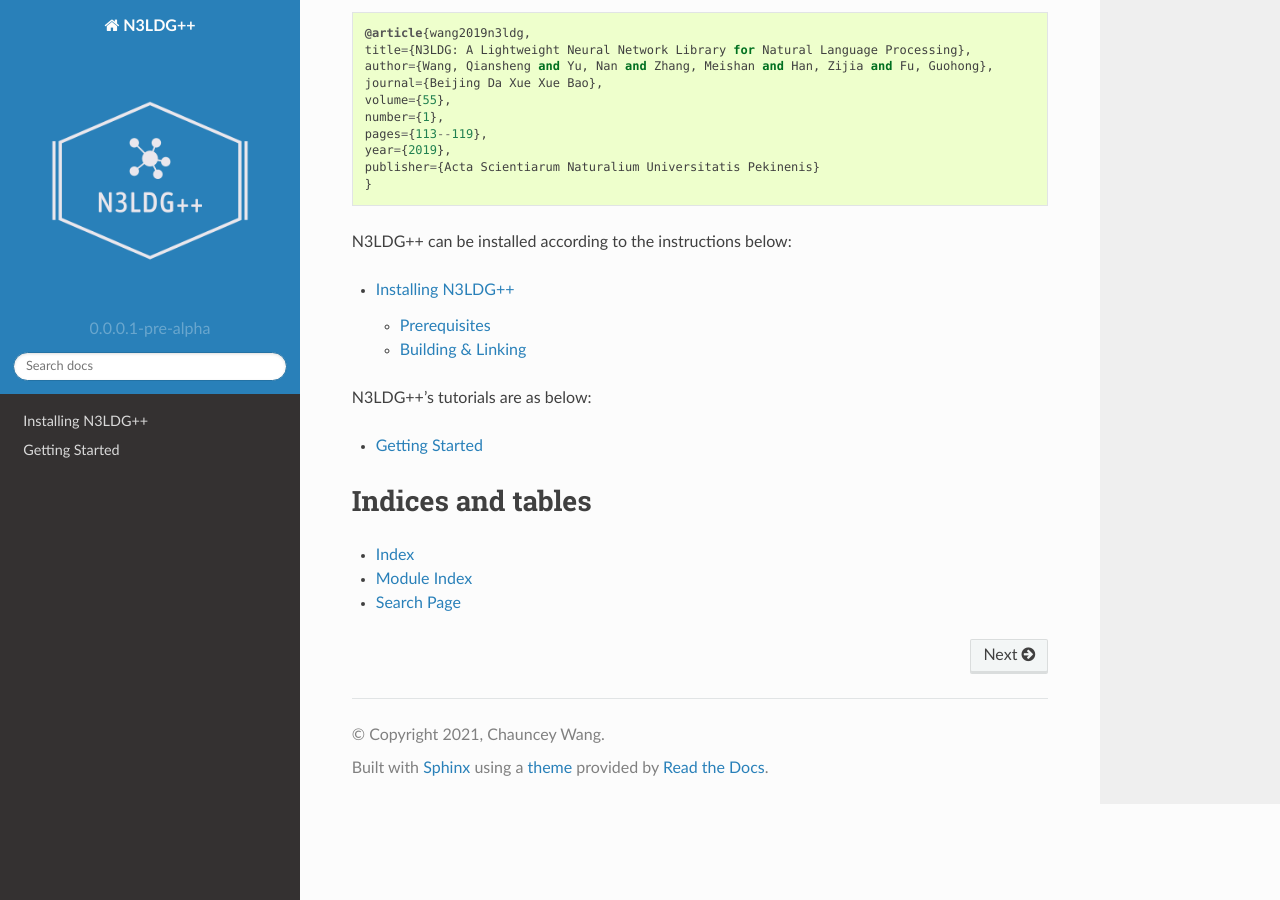
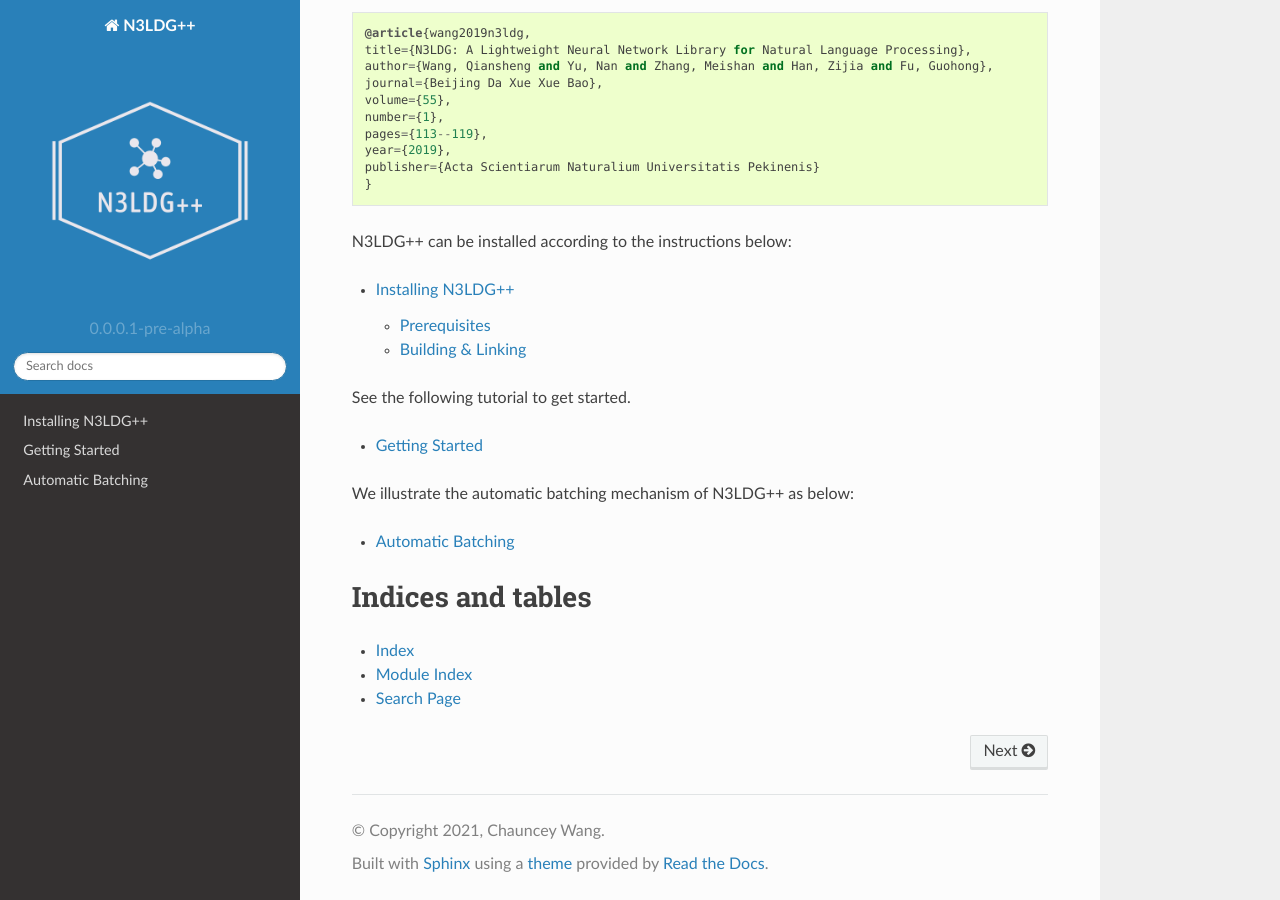
Before and after one commit to chncwang/InsNet, a Sphinx documentation site: the page built from docs/source/index.rst, in a window 1280 px wide and 900 px high, scrolled down 964 px. Built offline with Sphinx 7.4.7 and the Read the Docs theme 2.0.0, drawn with Linux system fonts in a browser that asks for light colours.

Commit message:
1) complete getting_started.rst. 2) add auto_batch.rst

```diff
--- a/docs/source/getting_started.rst
+++ b/docs/source/getting_started.rst
@@ -66,6 +66,7 @@ Supposing that we have already loaded and randomly shuffled training instances,
 
     Graph graph; // Declare the computation graph.
 
+    using n3ldg_plus::Node;
     std::vector<Node *> outputs;
     outputs.reserve(minibatch.size());
 
--- a/docs/source/index.rst
+++ b/docs/source/index.rst
@@ -44,15 +44,19 @@ N3LDG++ can be installed according to the instructions below:
 
     install
 
-N3LDG++'s tutorials are as below:
+See the following tutorial to get started.
 
 .. toctree::
-    :maxdepth: 2
+    :maxdepth: 1
 
     getting_started
-..    Training a Conversation Model
-..    Transformer Implementation & Automatic Batching
-..    Saving and Loading Models
+
+We illustrate the automatic batching mechanism of N3LDG++ as below:
+
+.. toctree::
+    :maxdepth: 1
+
+    auto_batch
 
 .. toctree::
    :maxdepth: 2
```
Also changed, not shown: docs/source/auto_batch.rst (added, +33 -0 lines).
